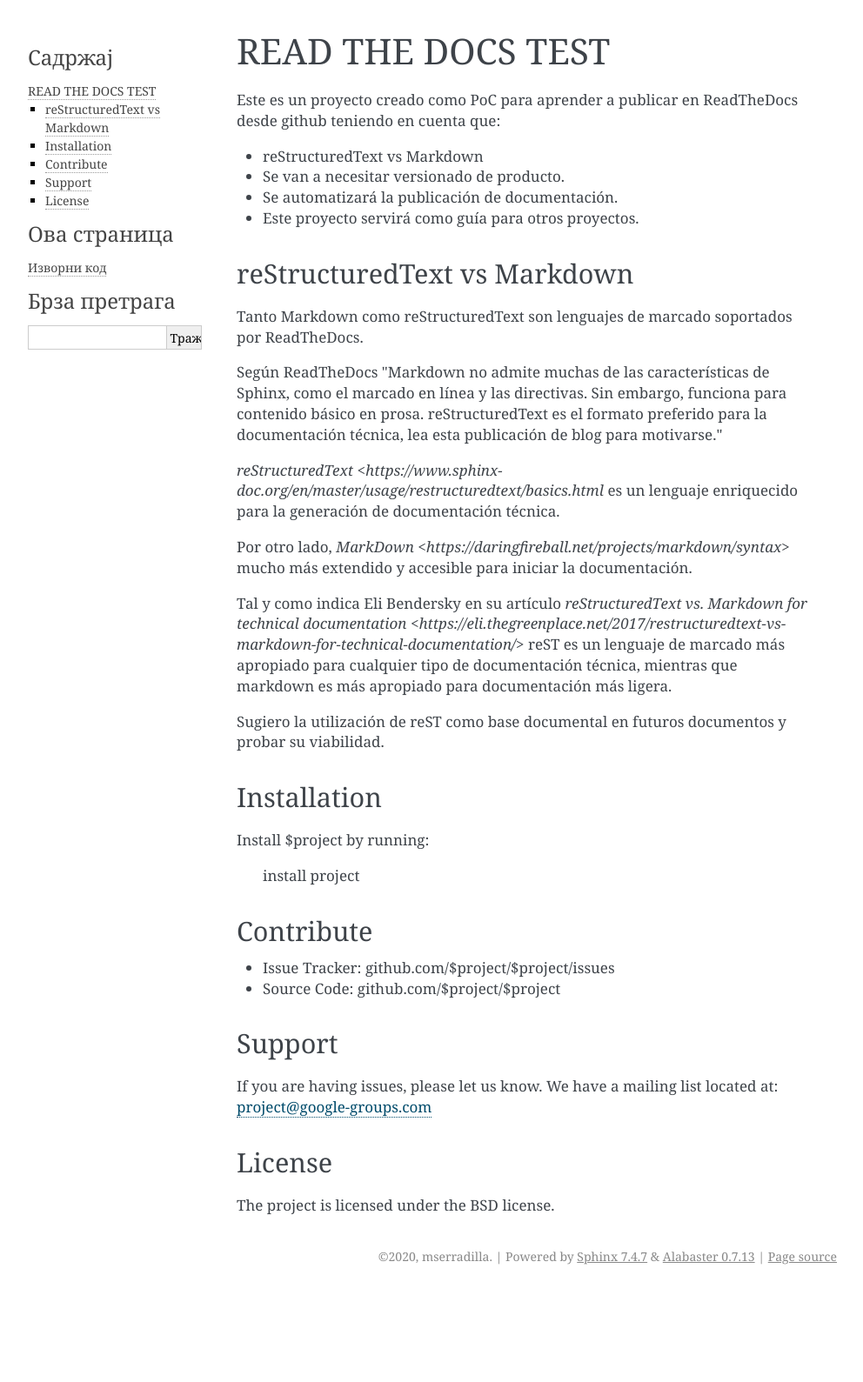
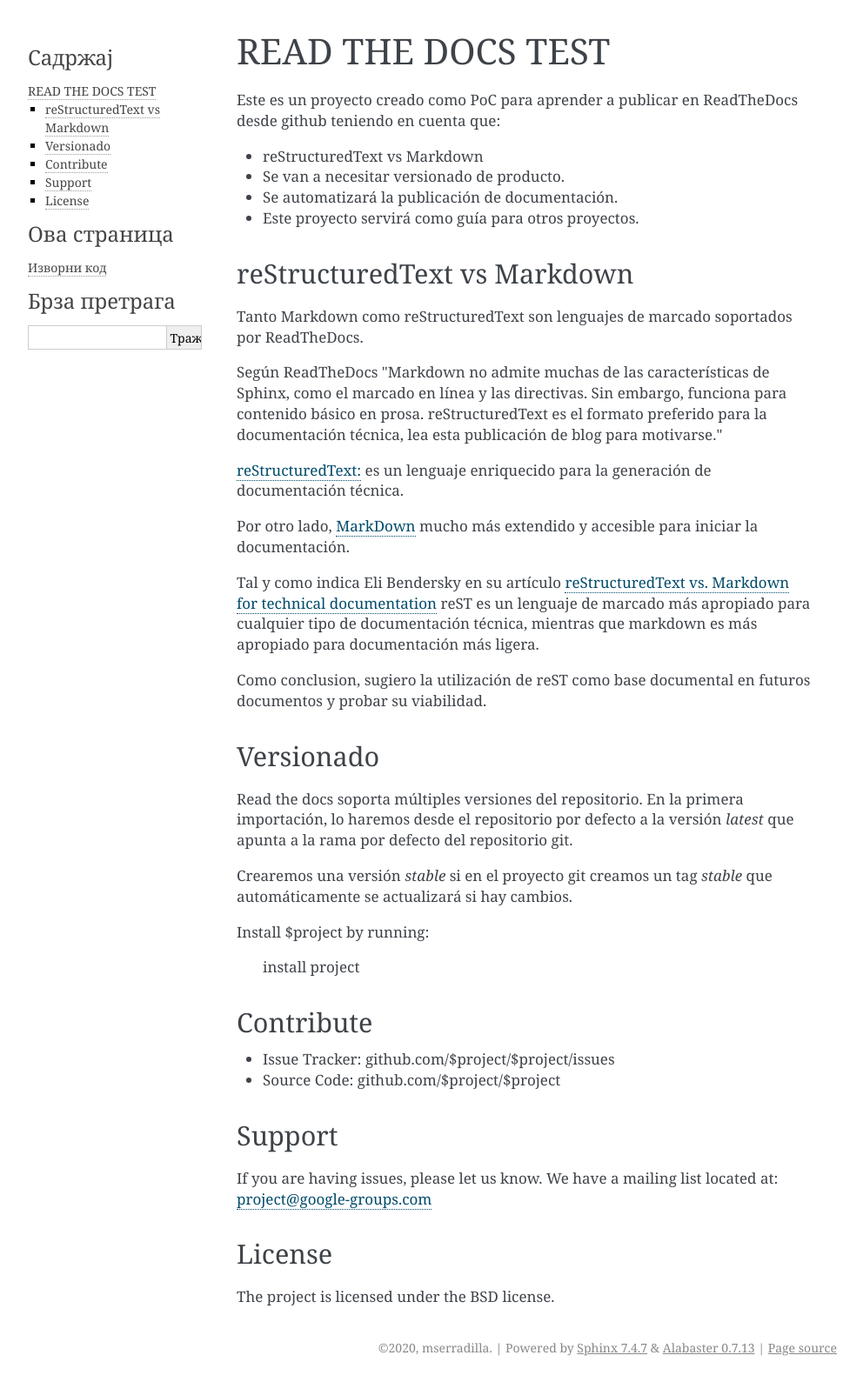
Before and after one commit to mserradilla/read-the-docs-test, a Sphinx documentation site: the page built from source/index.rst, in a window 1280 px wide. Shown: the whole page at 87% size, without its empty margins (148-1140 px from the left). Built offline with Sphinx 7.4.7, drawn with Linux system fonts in a browser that asks for light colours; before the commit the page ends 1484 px from its top, so only the background shows below that.

Commit message:
Versions

```diff
--- a/source/index.rst
+++ b/source/index.rst
@@ -15,16 +15,20 @@
 
 Según ReadTheDocs "Markdown no admite muchas de las características de Sphinx, como el marcado en línea y las directivas. Sin embargo, funciona para contenido básico en prosa. reStructuredText es el formato preferido para la documentación técnica, lea esta publicación de blog para motivarse."
 
-`reStructuredText <https://www.sphinx-doc.org/en/master/usage/restructuredtext/basics.html` es un lenguaje enriquecido para la generación de documentación técnica.
+`reStructuredText: <https://www.sphinx-doc.org/en/master/usage/restructuredtext/basics.html>`_ es un lenguaje enriquecido para la generación de documentación técnica.
 
-Por otro lado, `MarkDown <https://daringfireball.net/projects/markdown/syntax>` mucho más extendido y accesible para iniciar la documentación.
+Por otro lado, `MarkDown <https://daringfireball.net/projects/markdown/syntax>`_ mucho más extendido y accesible para iniciar la documentación.
 
-Tal y como indica Eli Bendersky en su artículo `reStructuredText vs. Markdown for technical documentation <https://eli.thegreenplace.net/2017/restructuredtext-vs-markdown-for-technical-documentation/>` reST es un lenguaje de marcado más apropiado para cualquier tipo de documentación técnica, mientras que markdown es más apropiado para documentación más ligera.
+Tal y como indica Eli Bendersky en su artículo `reStructuredText vs. Markdown for technical documentation <https://eli.thegreenplace.net/2017/restructuredtext-vs-markdown-for-technical-documentation/>`_ reST es un lenguaje de marcado más apropiado para cualquier tipo de documentación técnica, mientras que markdown es más apropiado para documentación más ligera.
 
-Sugiero la utilización de reST como base documental en futuros documentos y probar su viabilidad.
+Como conclusion, sugiero la utilización de reST como base documental en futuros documentos y probar su viabilidad.
 
-Installation
-------------
+Versionado
+----------
+
+Read the docs soporta múltiples versiones del repositorio. En la primera importación, lo haremos desde el repositorio por defecto a la versión `latest` que apunta a la rama por defecto del repositorio git.
+
+Crearemos una versión `stable` si en el proyecto git creamos un tag `stable` que automáticamente se actualizará si hay cambios.
 
 Install $project by running:
 
```
